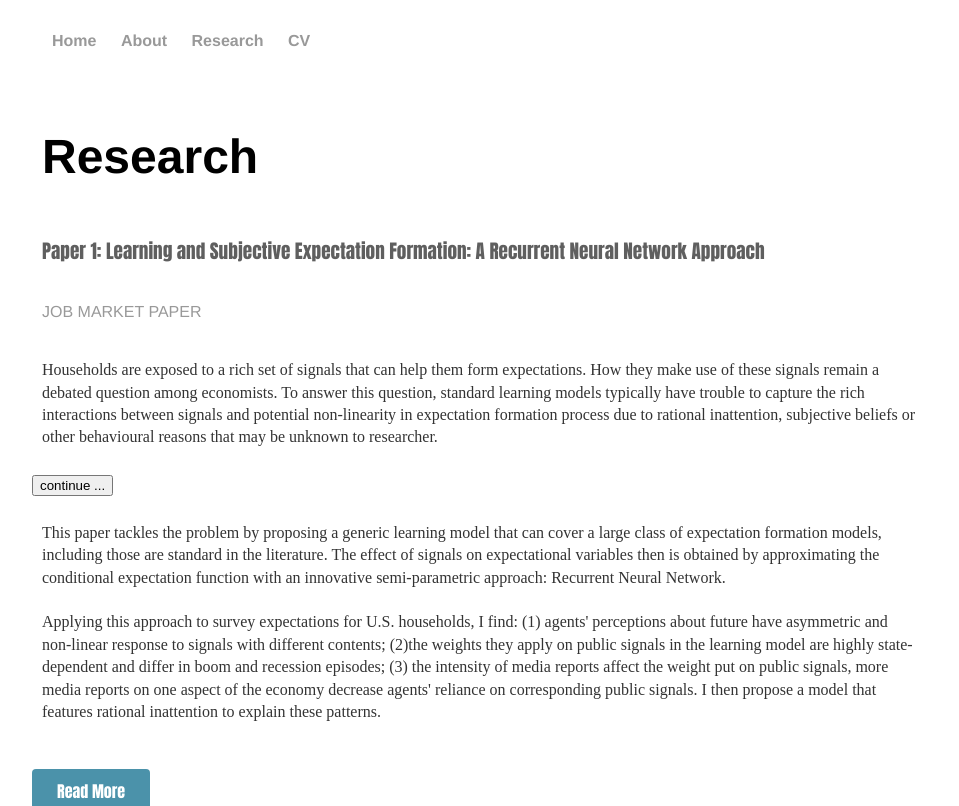
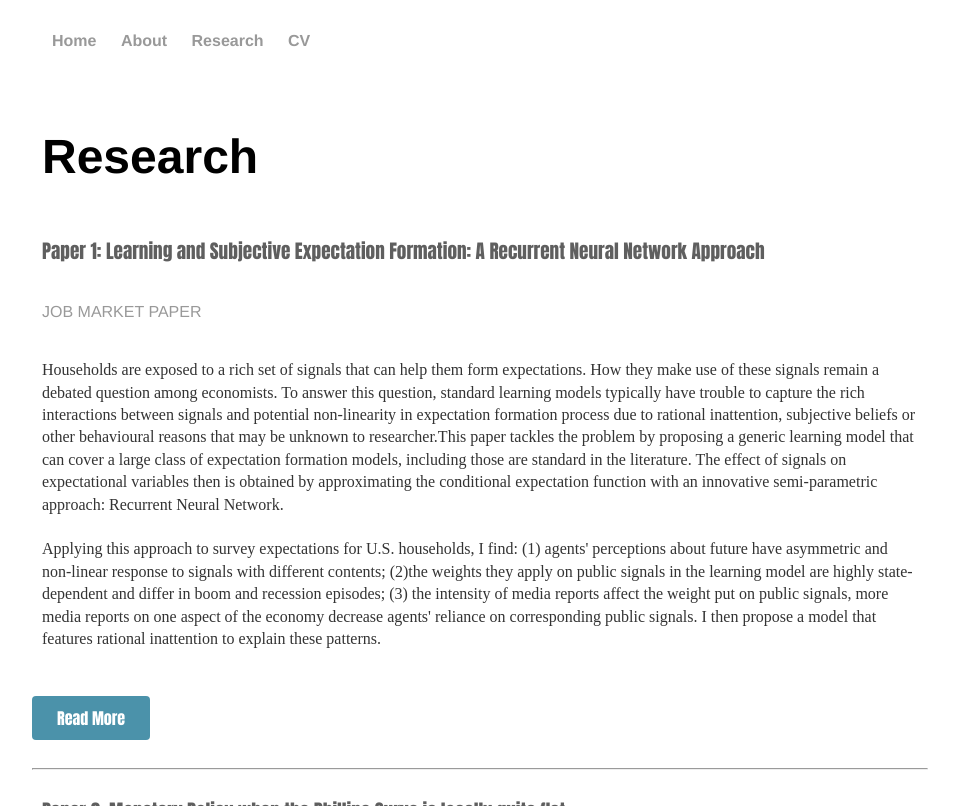
Before and after one commit to sevhou/sevhou.github.io, a Jekyll site: the page built from research/index.html, in a window 1280 px wide and 900 px high, cut to the strip 94-900 px from the top of the window. Shown: the whole strip, without its empty margins (160-1119 px from the left). Built offline with Jekyll 4.4.1, drawn with Linux system fonts in a browser that asks for light colours.

Commit message:
Update index.html

```diff
--- a/research/index.html
+++ b/research/index.html
@@ -13,11 +13,7 @@ title: Research
 			To answer this question, standard learning models typically have trouble to capture
 			the rich interactions between signals and potential non-linearity in expectation
 			formation process due to rational inattention, subjective beliefs or other behavioural
-			reasons that may be unknown to researcher. </p>
-
-			<button type="button" class="collapsible">continue ...</button>
-			<div class="content">
-				<p>This paper tackles the problem by proposing
+			reasons that may be unknown to researcher.This paper tackles the problem by proposing
 			a generic learning model that can cover a large class of expectation formation models,
 			including those are standard in the literature. The effect of signals on expectational
 			variables then is obtained by approximating the conditional expectation function with
@@ -32,8 +28,6 @@ title: Research
 			features rational inattention to explain these patterns.</p>
 
 		<a href="/" class="bluebutton">Read More</a>
-			</div>
-
 
 		<hr>
 
@@ -83,28 +77,12 @@ title: Research
 
 	<h1 class="wip">Work in Progress</h1>
 	<h2>Convergence Across Castes</h2>
-		<p class="light-text">with Viktoria Hnatkovska and Amartya Lahiri, new draft coming soon)</p>
+		<p class="light-text thin-margin">with Viktoria Hnatkovska and Amartya Lahiri, new draft coming soon)</p>
 	<br>
 	<h2>Disagreement about Inflation Forecast and its Impact on Business Cycle</h2>
 	<br>
 	<h2>Great Moderation on Different Frequency Bands</h2>
 
-<script>
-var coll = document.getElementsByClassName("collapsible");
-var i;
-
-for (i = 0; i < coll.length; i++) {
-  coll[i].addEventListener("click", function() {
-    this.classList.toggle("active");
-    var content = this.nextElementSibling;
-    if (content.style.display === "block") {
-      content.style.display = "none";
-    } else {
-      content.style.display = "block";
-    }
-  });
-}
-</script>
 
 
 
```
Lines whose indentation alone changed are shown as unchanged.
